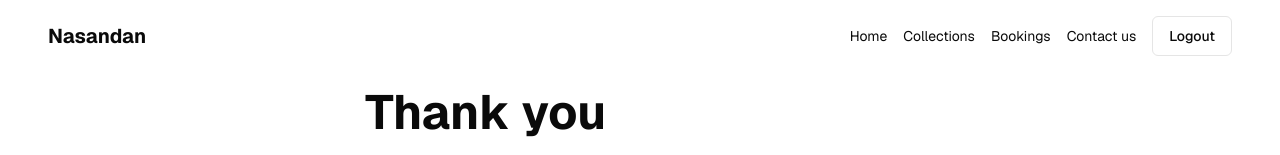
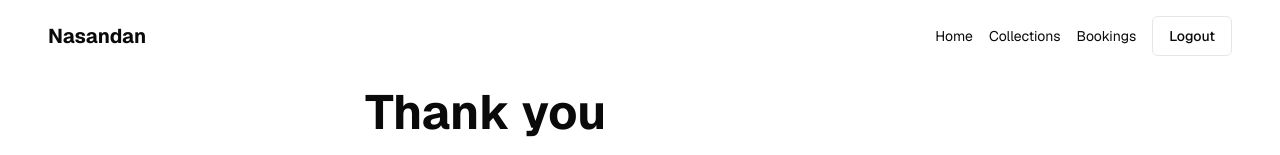
Before and after one commit to sammyodiagbe/nasandanrentals, a Next.js app: page /booking-confirmed in a window 1280 px wide. Shown: the top 155 px of the page. Built offline with nearby package versions, Linux system fonts and the light colour scheme; no server answers.

Commit message:
fixing style bugs

```diff
--- a/components/app-components/navabar.tsx
+++ b/components/app-components/navabar.tsx
@@ -23,9 +23,7 @@ const Navbar = () => {
             <li>
               <Link href={"/bookings"}>Bookings</Link>
             </li>
-            <li>
-              <Link href={"/contact-us"}>Contact us</Link>
-            </li>
+
             <li>
               <Button className="" variant={"outline"} onClick={signOut}>
                 Logout
```
